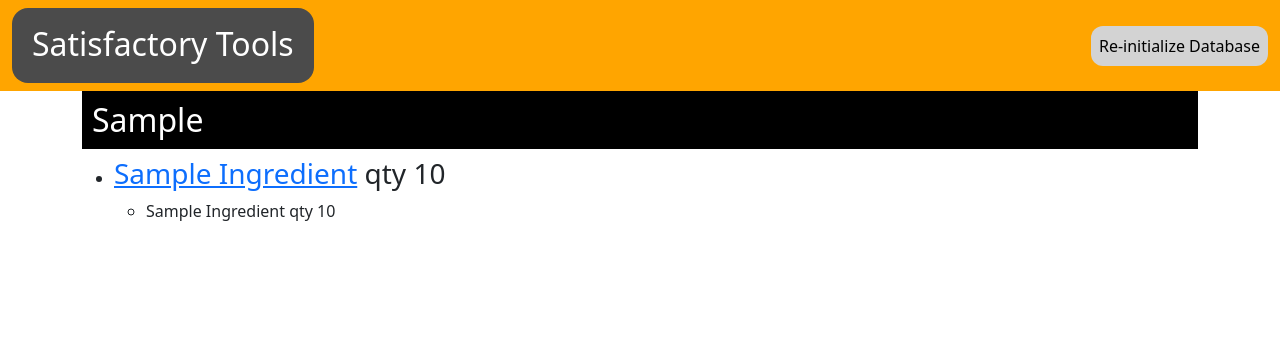
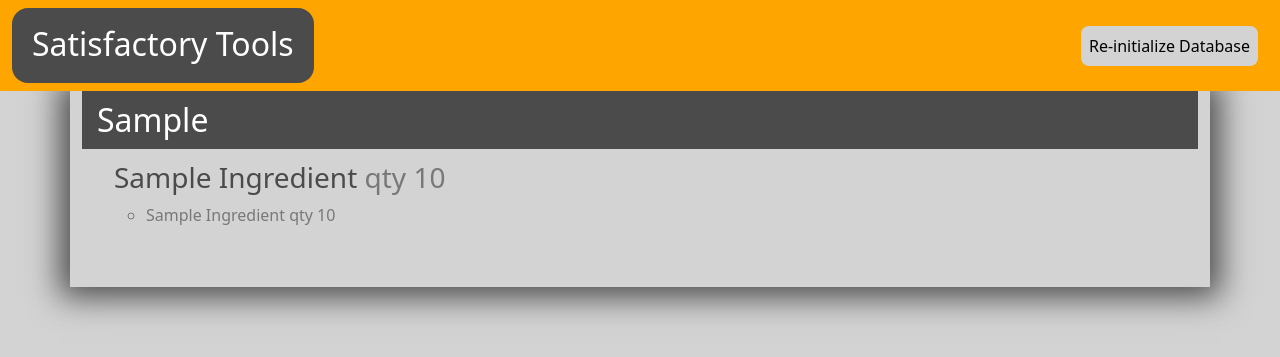
Before and after one commit to mjpolifka/satisfactory-tools, a Flask app: page / in a window 1280 px wide. Shown: the top 357 px of the page. Run offline with Flask 2, Linux system fonts and the light colour scheme; tables that the repository leaves empty hold one stand-in row (values such as "Sample post").

Commit message:
styled index page

```diff
--- a/satisfactory_tools/static/style.css
+++ b/satisfactory_tools/static/style.css
@@ -1,7 +1,8 @@
 .component-heading {
-    background-color: black;
+    background-color: rgb(75, 75, 75);
     color: white;
     padding: 10px;
+    padding-left: 15px;
 }
 
 .navbar {
@@ -20,5 +21,38 @@
     background-color: lightgray;
     color: black;
     font-size: 1rem;
-    border-radius: 0.75rem;
+    border-radius: 0.5rem;
+    padding-inline: 5px;
+    margin-inline: 10px;
 }
+
+body {
+    background-color: lightgray;
+}
+
+.container {
+    box-shadow: 0 0 30px 10px rgb(75, 75, 75);
+    padding-bottom: 40px;
+    /* height: 100% */
+}
+
+.my-link {
+    text-decoration: none;
+    color: rgb(75, 75, 75);
+    padding-bottom: 6px;
+    padding-top: 3px;
+}
+
+.my-link:hover {
+    color: orange;
+    background-color: rgb(75, 75, 75);
+    border-radius: 0.5rem;
+    padding-inline: 8px;
+}
+
+.my-list-item {
+    padding-top: 4px;
+    padding-bottom: 4px;
+    color: rgb(120, 120, 120);
+    list-style-type: none;
+}
--- a/satisfactory_tools/templates/components/index.html
+++ b/satisfactory_tools/templates/components/index.html
@@ -10,8 +10,8 @@
             <ul>
                 {% for component in components %}
                     {% if component.made_in == building %}
-                        <li>
-                            <h3><a href="{{ url_for('components.component_by_id', id=component.id) }}">{{ component.name|title }}</a> qty {{ component.quantity }}</h3>
+                        <li class="my-list-item">
+                            <h3><a class="my-link" href="{{ url_for('components.component_by_id', id=component.id) }}">{{ component.name|title }}</a> qty {{ component.quantity }}</h3>
                             <ul>
                                 {% for ingredient in component.ingredient_list %}
                                     <li>{{ ingredient.ingredient.name|title }} qty {{ ingredient.quantity }}</li>
```
Also changed, not shown: readme.md.
